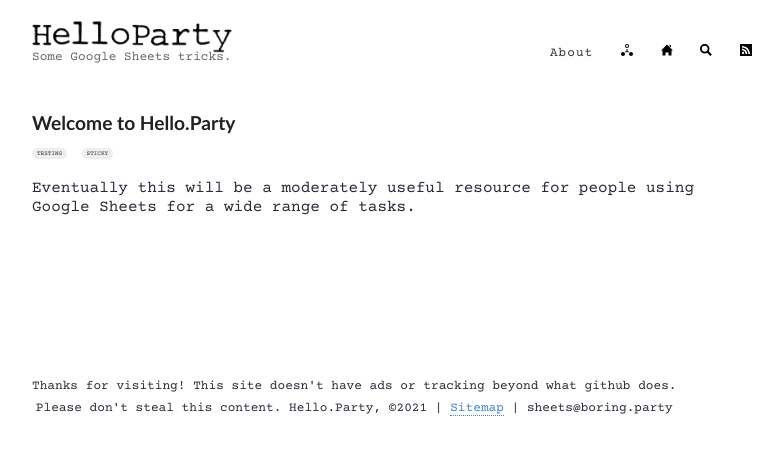
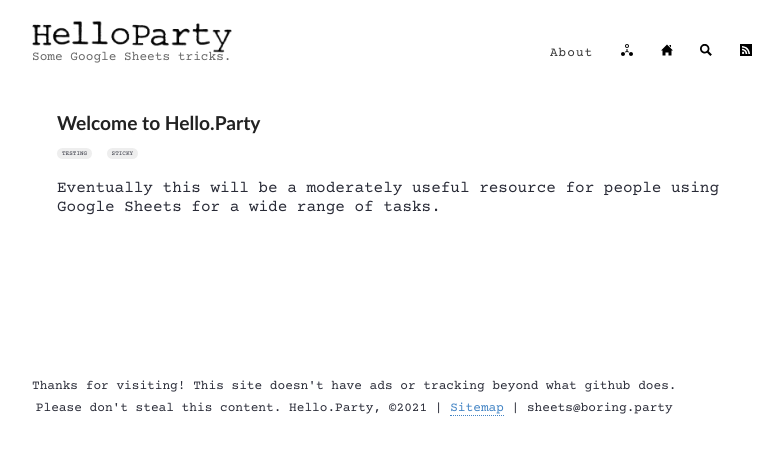
Before and after one commit to hello-party/hello-party-old.github.io, a Jekyll site: the page built from _posts/2021-02-01-sticky.md, in a window 1280 px wide. Shown: the top 455 px of the page, without its empty margins (248-1031 px from the left). Built offline with Jekyll 4.4.1, drawn with Linux system fonts in a browser that asks for light colours.

Commit message:
Update style.scss

```diff
--- a/assets/style.scss
+++ b/assets/style.scss
@@ -61,6 +61,10 @@
   padding: 0 10px;
   width: 100%;
 /*  background: $lightWhite;*/
+}
+
+article.post.detailed {
+  margin: 0px 25px;
 }
 
 h1, h2, h3, h4, h5, h6 {
```
